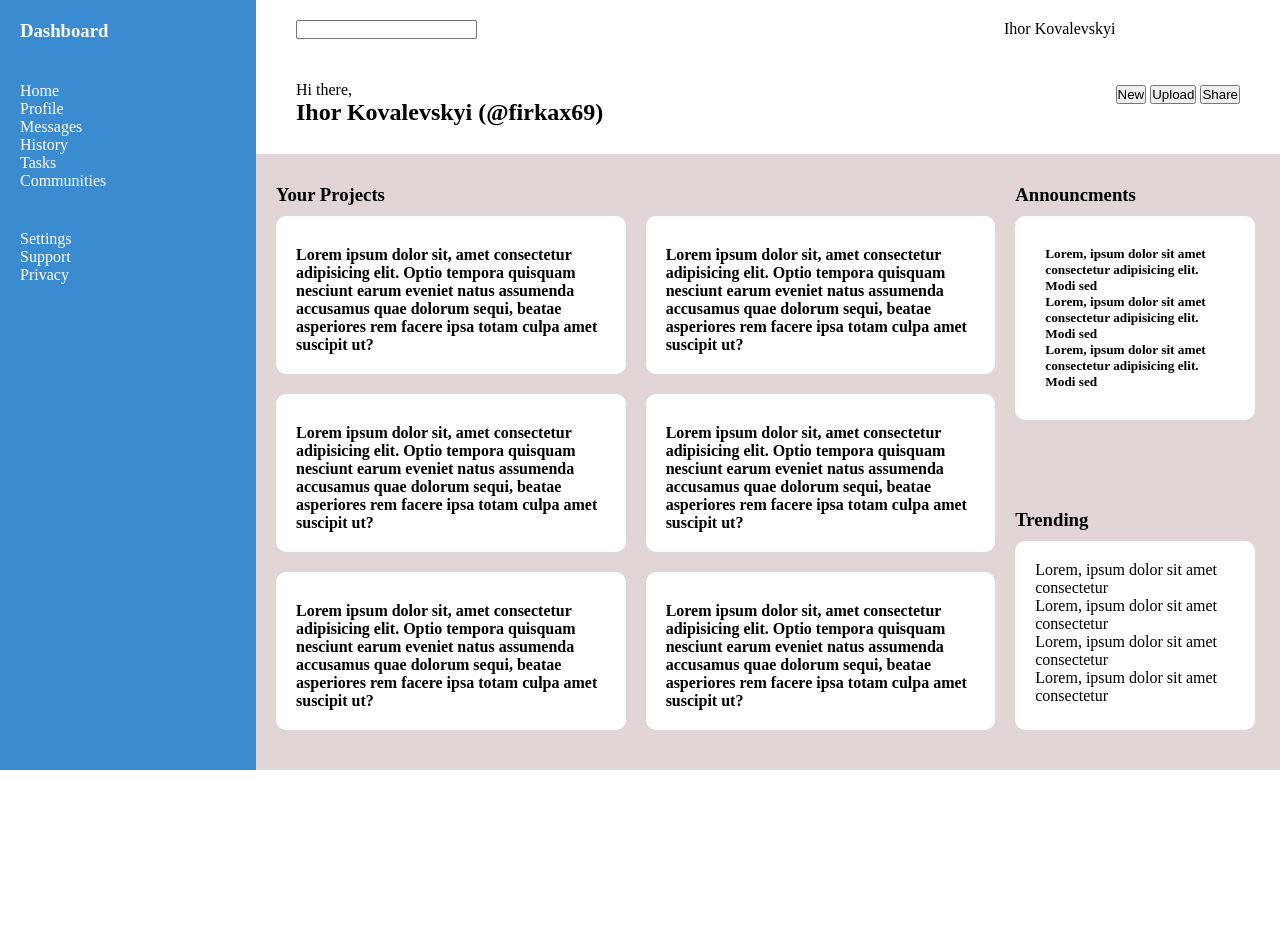
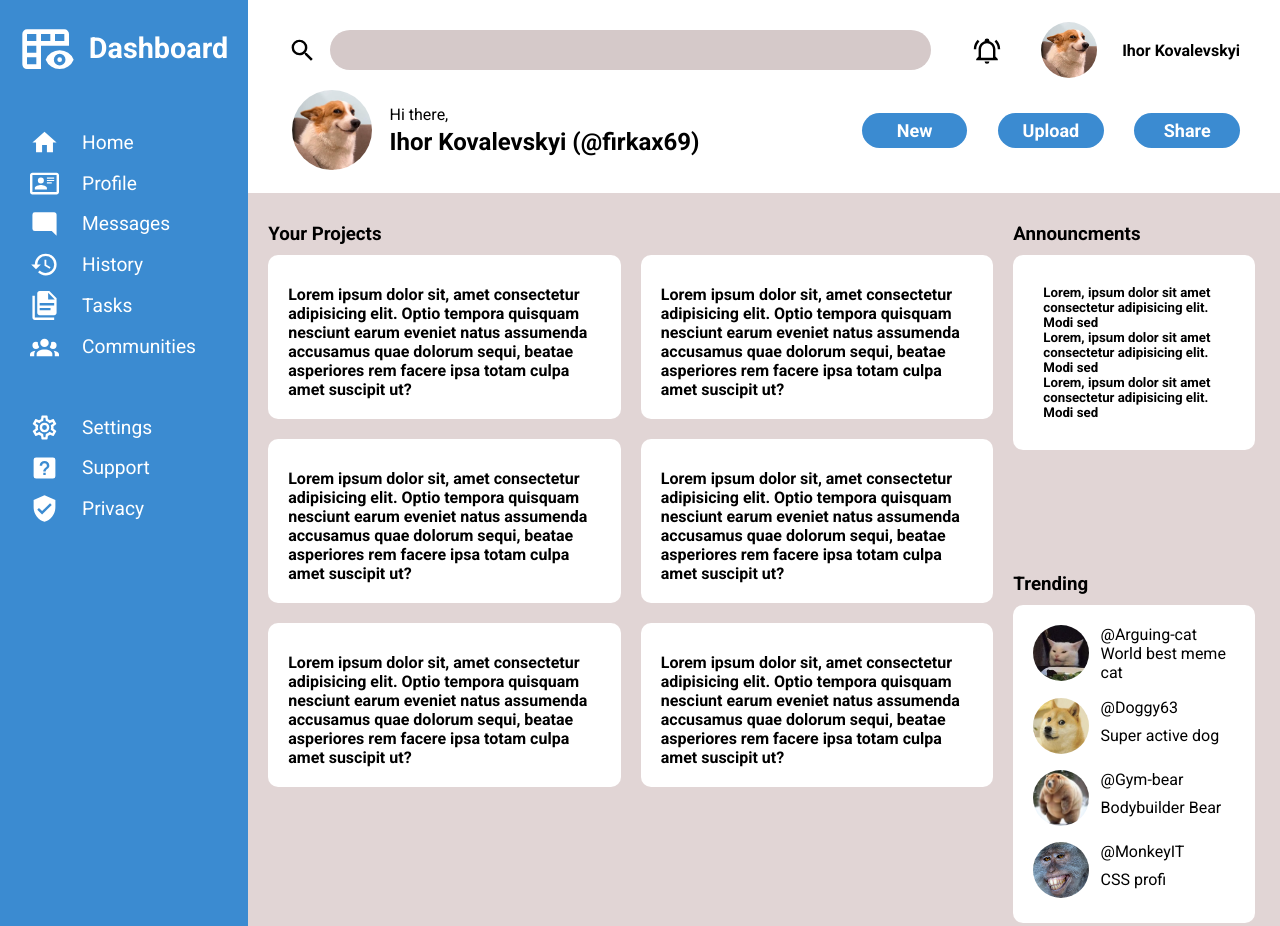
Before and after one commit to Firkax69/admin-Dashboard, a plain HTML site: page index.html in a window 1280 px wide. Shown: the top 926 px of the page. Before the commit the page ends 800 px from the top, so only its background shows below. Drawn offline with Linux system fonts and the light colour scheme.

Commit message:
Finish header style, start tending section needs finishing

```diff
--- a/index.html
+++ b/index.html
@@ -5,19 +5,27 @@
     <meta name="viewport" content="width=device-width, initial-scale=1.0">
     <title>Dashboard for Odin</title>
     <link rel="stylesheet" href="./styles.css">
+    <link rel="preconnect" href="https://fonts.googleapis.com">
+    <link rel="preconnect" href="https://fonts.gstatic.com" crossorigin>
+    <link href="https://fonts.googleapis.com/css2?family=Roboto:ital,wght@0,100;0,300;0,400;0,500;0,700;0,900;1,100;1,300;1,400;1,500;1,700;1,900&display=swap" rel="stylesheet">
 </head>
 <body>
     <div id="container">
         <div id="header">
             <div class="search-line">
+                <img src="./images/restOfPhoto/magnify.svg" alt="search icon">
                 <input type="text">
             </div>
-            <div class="avatar"><p>Ihor Kovalevskyi</p></div>
+            <div class="avatar">
+                <img src="./images/restOfPhoto/bell-ring-outline.svg" alt="bell icon">
+                <img src="./images/restOfPhoto/corgi.png" alt="user profile photo">
+                <p>Ihor Kovalevskyi</p>
+            </div>
             <div class="header-bottom">
                 <div class="profile-info">
-                    <a href=""><img src="" alt=""></a>
-                    <p>Hi there,</p>
-                    <h2>Ihor Kovalevskyi (@firkax69)</h2>
+                    <img src="./images/restOfPhoto/corgi.png" alt="profile image">
+                    <p style="align-self: end;">Hi there,</p>
+                    <h2 style="align-self: start;">Ihor Kovalevskyi (@firkax69)</h2>
                 </div>
                 <div class="buttons">
                     <button>New</button>
@@ -27,19 +35,53 @@
             </div>
         </div>
         <div id="dashboard">
+            <div>
+                <img class="img-icon" src="./images/dashboard-icons/table-headers-eye.svg" alt="Dashboard-icon">
                 <h3>Dashboard</h3>
+            </div>
             <div class="navigation">
+                <ul>
+                    <li>
+                        <img src="./images/dashboard-icons/home.svg" alt="icon">
                         <p>Home</p>
+                    </li>
+                    <li>
+                        <img src="./images/dashboard-icons/card-account-details-outline.svg" alt="icon">
                         <p>Profile</p>
+                    </li>
+                    <li>
+                        <img src="./images/dashboard-icons/message-reply.svg" alt="icon">
                         <p>Messages</p>
+                    </li>
+                    <li>
+                        <img src="./images/dashboard-icons/history.svg" alt="icon">
                         <p>History</p>
+                    </li>
+                    <li>
+                        <img src="./images/dashboard-icons/file-document-multiple.svg" alt="icon">
                         <p>Tasks</p>
+                    </li>
+                    <li>
+                        <img src="./images/dashboard-icons/account-group.svg" alt="icon">
                         <p>Communities</p>
+                    </li>
+                </ul>
             </div>
             <div class="branding">
+                <ul>
+                    <li>
+                        <img src="./images/dashboard-icons/cog-outline.svg" alt="icon">
                         <p>Settings</p>
+                    </li>
+                    <li>
+                        <img src="./images/dashboard-icons/help-box.svg" alt="icon">
                         <p>Support</p>
+                    </li>
+                    <li>
+                        <img src="./images/dashboard-icons/shield-check.svg" alt="icon">
                         <p>Privacy</p>
+                    </li>
+                </ul>
             </div>
         </div>
         <div id="main">
@@ -77,11 +119,27 @@
             </div>
             <div class="trending">
                 <h3>Trending</h3>
+                <div class="trending-container">
                     <div>
-                    <div>Lorem, ipsum dolor sit amet consectetur</div>
-                    <div>Lorem, ipsum dolor sit amet consectetur</div>
-                    <div>Lorem, ipsum dolor sit amet consectetur</div>
-                    <div>Lorem, ipsum dolor sit amet consectetur</div>
+                        <img src="./images/restOfPhoto/cat.png" alt="Cat icon">
+                        <p>@Arguing-cat</p>
+                        <p>World best meme cat</p>
+                    </div>
+                    <div>
+                        <img src="./images/restOfPhoto/dog.png" alt="Dog icon">
+                        <p>@Doggy63</p>
+                        <p>Super active dog</p>
+                    </div>
+                    <div>
+                        <img src="./images/restOfPhoto/bear.png" alt="Bear icon">
+                        <p>@Gym-bear</p>
+                        <p>Bodybuilder Bear</p>
+                    </div>
+                    <div>
+                        <img src="./images/restOfPhoto/monkey.png" alt="Monkey icon">
+                        <p>@MonkeyIT</p>
+                        <p>CSS profi</p>
+                    </div>
                 </div>
             </div>
             </div>
--- a/styles.css
+++ b/styles.css
@@ -8,12 +8,17 @@
     margin: 0;
     padding: 0;
     box-sizing: border-box;
+    font-family: roboto;
 }
 
 #container {
     display: grid;
-    grid-template-columns: 1fr 4fr;
+    grid-template-columns: 1fr 4.5fr;
     grid-template-rows: 1fr 4fr;
+}
+
+li {
+    list-style-type: none;
 }
 
 /* DASHBOARD STYLING */
@@ -27,11 +32,53 @@
     flex-direction: column;
 }
 
+#dashboard > div:first-child {
+    display: flex;
+    gap: 1vw;
+    align-items: center;
+}
+
+li {
+    display: flex;
+    gap: 1.8vw;
+    align-items: center;
+    padding-top: 1.5vh ;
+    padding-left: .8vw;
+    cursor: pointer;
+}
+
+
+#dashboard div h3 {
+    font-size: 1.8rem;
+    cursor: pointer;
+}
+
+#container #dashboard .img-icon {
+    height: 3.5rem;
+    filter: invert(100%) sepia(14%) saturate(7474%) hue-rotate(289deg) brightness(119%) contrast(110%);
+}
+
+.navigation ul li img,
+.branding ul li img {
+    height: 1.8rem;
+    filter: invert(100%) sepia(14%) saturate(7474%) hue-rotate(289deg) brightness(119%) contrast(110%);
+}
+
+.navigation ul li p,
+.branding ul li p {
+    font-size: 1.2rem;
+}
+
 /* HEADER AND NESTING STYLING */
 #header {
     display: grid;
-    grid-template-columns: 3fr 1fr;
+    grid-template-columns: 3fr 1.5fr;
     padding: 20px 40px;
+    row-gap: 1vh;
+}
+
+#header > div {
+    /* border: 1px solid red; JUST FOR STYLING ---------------------------->>>> */
 }
 
 .header-bottom {
@@ -40,6 +87,102 @@
     justify-content: space-between;
     align-items: center;
 }
+
+.search-line {
+    display: flex;
+    align-items: center;
+
+}
+
+input {
+    width: 47vw;
+    height: 2.5rem;
+    margin-left: 1vw;
+    background-color: rgb(213, 201, 201);
+    border: none;
+    border-radius: 20px;
+}
+
+.search-line img {
+    height: 1.8rem;
+    cursor: pointer;
+}
+
+.avatar {
+    display: flex;
+    gap: 2vw;
+    align-items: center;
+    justify-content: end;
+}
+
+.avatar img  {
+    height: 3.5rem;
+    width: 3.5rem;
+    border-radius: 50%;
+    cursor: pointer;
+}
+
+.avatar img:first-child {
+    height: 1.8rem;
+    cursor: pointer;
+}
+
+.avatar p {
+    font-weight: 700;
+}
+
+.profile-info {
+    display: grid;
+    grid-template-columns: 1fr 3.5fr;
+    justify-items: center;
+    align-items: center;
+    column-gap: 1vw;
+    row-gap: 0.5vh;
+}
+
+.profile-info img {
+    height: 5rem;
+    width: 5rem;
+    border-radius: 50%;
+    cursor: pointer;
+    grid-row: 1/3;
+}
+
+.profile-info p,
+.profile-info h2 {
+    justify-self: start;
+}
+
+/* buttons styling */
+
+.buttons {
+    display: flex;
+    gap: 2.4vw;
+}
+
+button {
+    border: none;
+    background-color: rgb(59, 139, 209);
+    color: white;
+    font-weight: 700;
+    border-radius: 35px;
+    font-size: large;
+    cursor: pointer;
+    text-align: center;
+    width: 6.6rem;
+    height: 2.2rem;
+}
+
+button:hover {
+    background-color: rgb(57, 145, 222);
+}
+
+button:active {
+    position: relative;
+    top: 1px;
+    left: 1px;
+}
+
 
 
 
@@ -71,18 +214,17 @@
     grid-row: 1/2;
 }
 
-
-
-
 .announ-and-trending {
     display: grid;
     grid-template-rows: 1fr 1fr;
 }
 
+
+
+
+
+
 /* Announcments styling */
-.announcments {
-
-}
 
 .announcments > div {
     display: flex;
@@ -94,10 +236,20 @@
 }
 
 
+
+
+
+
 /* Trinding styling */
 
 .trending {
     align-self: end;
+}
+
+.trending-container {
+    display: flex;
+    flex-direction: column;
+    gap: 1rem;
 }
 
 .trending > div{
@@ -106,3 +258,16 @@
     padding: 20px 20px 25px 20px;
     margin-top: 10px;
 }
+
+.trending-container div img {
+    height: 3.5rem;
+    width: 3.5rem;
+    border-radius: 50%;
+    cursor: pointer;
+    grid-row: 1/3;
+}
+
+.trending-container > div {
+    display: grid;
+    grid-template-columns: 1fr 2fr;
+}
```
Also changed, not shown: images/restOfPhoto/bear.png (added), images/restOfPhoto/bell-ring-outline.svg (added), images/restOfPhoto/cat.png (added), images/restOfPhoto/corgi.png (added), images/restOfPhoto/dog.png (added), images/restOfPhoto/magnify.svg (added), images/restOfPhoto/monkey.png (added). Lines whose indentation alone changed are shown as unchanged.
